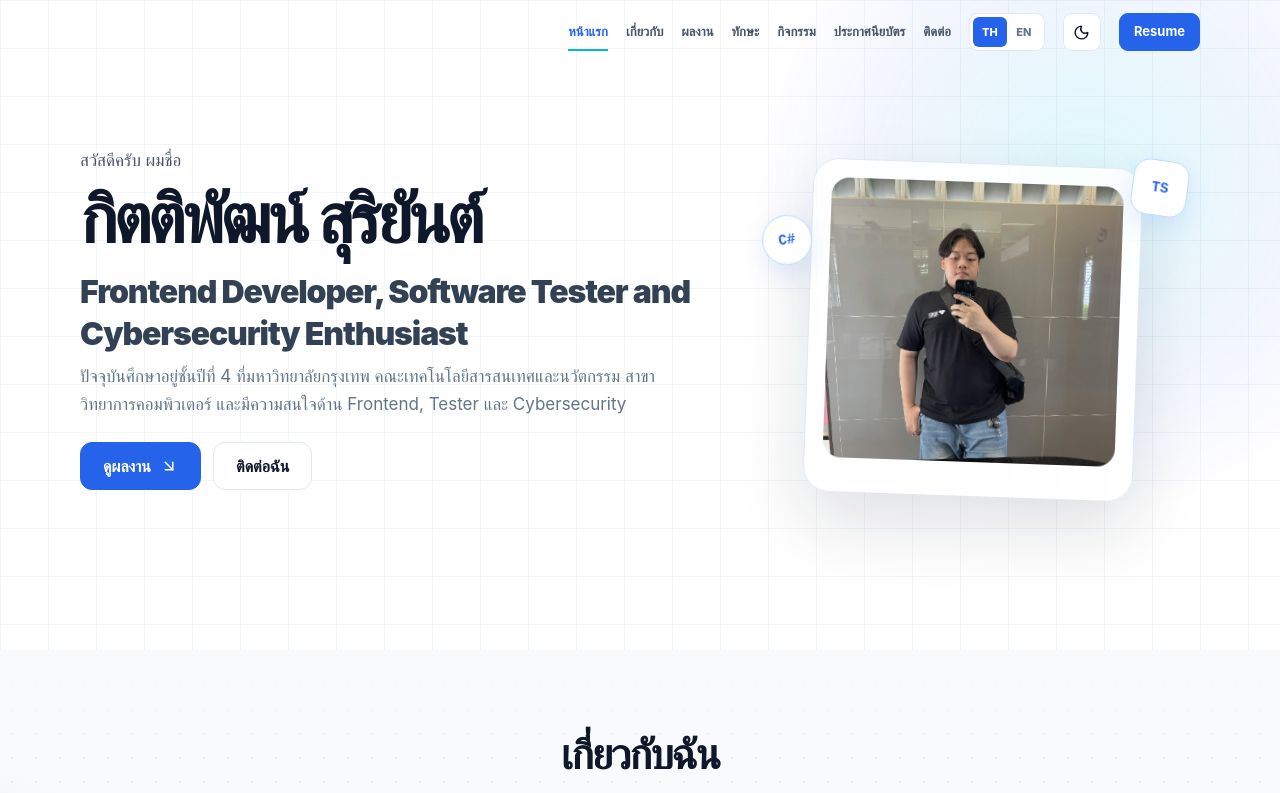
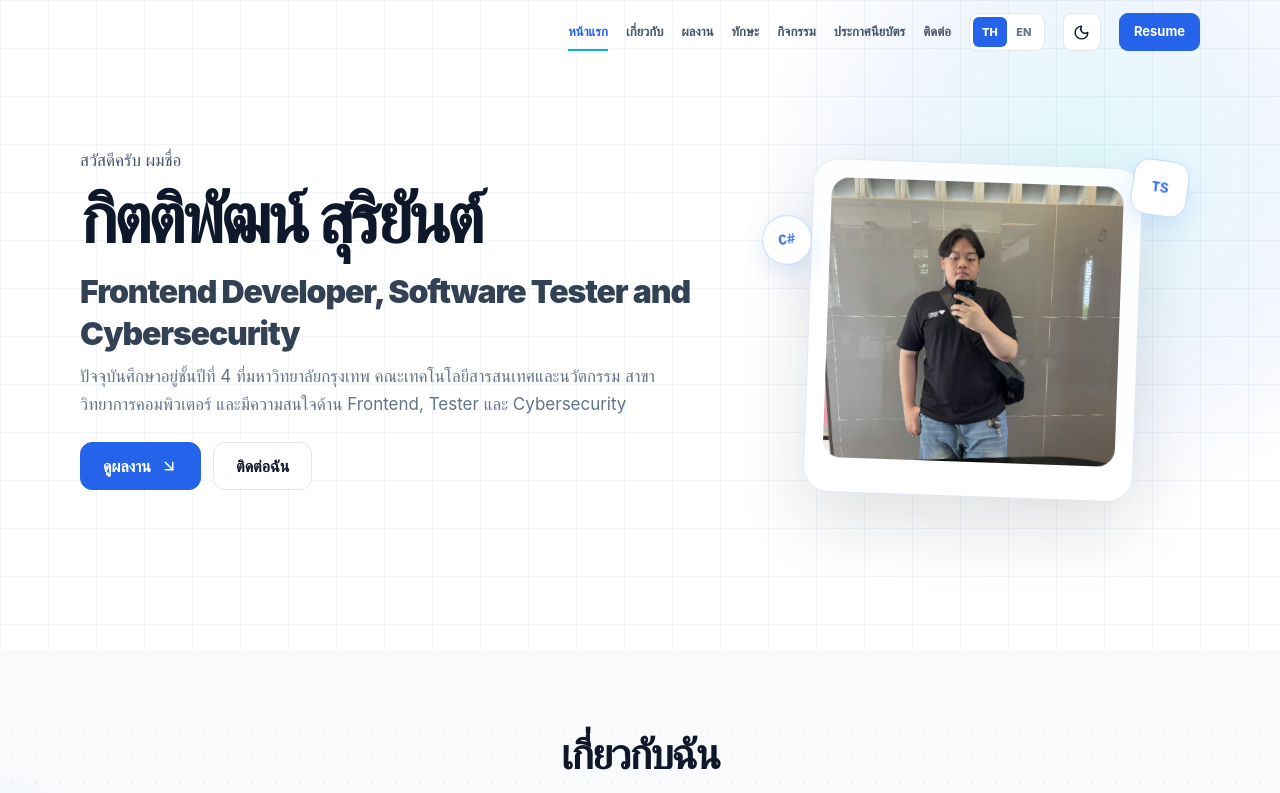
Before and after one commit to kittipatwork15/Portfolio, a Next.js app: page / in a window 1280 px wide. Shown: the top 793 px of the page. Built offline with nearby package versions, Linux system fonts and the light colour scheme.

Commit message:
Simplify cybersecurity role title

```diff
--- a/data/personal.ts
+++ b/data/personal.ts
@@ -2,7 +2,7 @@ export const personal = {
   name: "Kittipat Suriyan",
   nameTh: "กิตติพัฒน์ สุริยันต์",
   shortName: "Kittipat",
-  role: "Frontend Developer, Software Tester and Cybersecurity Enthusiast",
+  role: "Frontend Developer, Software Tester and Cybersecurity",
   email: "kittipat.work15@gmail.com",
   phone: "+66 64 943 9817",
   location: "พระนครศรีอยุธยา, ประเทศไทย",
```
